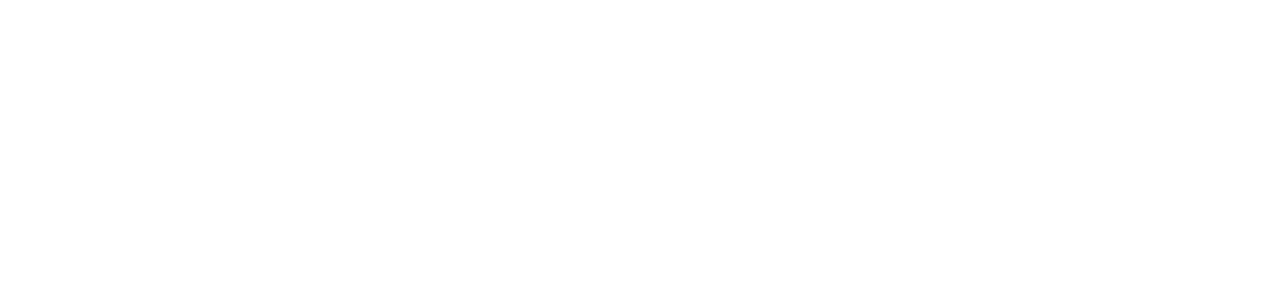
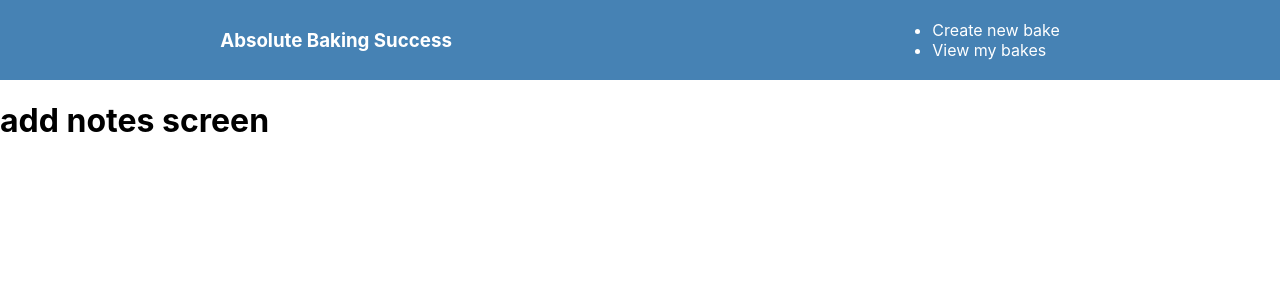
Before and after one commit to katrinareins/sourdough-calculator-frontend, a React (Create React App) app: page /addnotes in a window 1280 px wide. Shown: the top 300 px of the page. Built offline with nearby package versions, Linux system fonts and the light colour scheme.

Commit message:
Nav bar working.

```diff
--- a/src/App.css
+++ b/src/App.css
@@ -36,3 +36,12 @@
     transform: rotate(360deg);
   }
 }
+
+nav {
+  display: flex;
+  justify-content: space-around;
+  align-items: center;
+  min-height: 10vh;
+  background-color: steelblue;
+  color: white;
+}
--- a/src/App.js
+++ b/src/App.js
@@ -1,11 +1,25 @@
 import React from 'react';
 import './App.css';
+import Nav from './other/Nav';
+import loginScreen from './login_page/loginScreen';
+import addNotesScreen from './addNotes_page/addNotesScreen';
+import newBakeScreen from './newBake_page/newBakeScreen';
+import viewBakesScreen from './viewBakes_page/viewBakesScreen';
+import { BrowserRouter as Router, Switch, Route} from 'react-router-dom';
 
 function App() {
   return (
-    <div >
-
-    </div>
+    <Router>
+      <div>
+        <Nav />
+        <Switch>
+          <Route path='/' exact component={loginScreen} />
+          <Route path='/newBake' component={newBakeScreen} />
+          <Route path='/addnotes' component={addNotesScreen} />
+          <Route path='/viewbakes' component={viewBakesScreen} />
+        </Switch>
+      </div>
+    </Router>
   );
 }
 
--- a/src/other/navBar.js
+++ b/src/addNotes_page/addNotesScreen.js
@@ -1,13 +1,13 @@
 import React, { Component } from 'react'
 
-export class navBar extends Component {
+export class addNotes_screen extends Component {
     render() {
         return (
             <div>
-
+                <h1>add notes screen</h1>
             </div>
         )
     }
 }
 
-export default navBar
+export default addNotes_screen
--- a/src/viewBakes_page/viewBakes_screen.js
+++ b/src/login_page/loginScreen.js
@@ -1,13 +1,13 @@
 import React, { Component } from 'react'
 
-export class viewBakes_screen extends Component {
+export class login_screen extends Component {
     render() {
         return (
             <div>
-
+                <h1>login screen</h1>
             </div>
         )
     }
 }
 
-export default viewBakes_screen
+export default login_screen
--- a/src/newBake_page/newBakeScreen.js
+++ b/src/newBake_page/newBakeScreen.js
@@ -4,7 +4,7 @@
     render() {
         return (
             <div>
-
+                <h1>new bake screen</h1>
             </div>
         )
     }
--- /dev/null
+++ b/src/other/Nav.js
@@ -0,0 +1,19 @@
+import React from 'react'
+import '../App.css'
+
+
+function Nav() {
+    return (
+        <div>
+            <nav className='nav'>
+                <h3>Absolute Baking Success</h3>
+                <ul>
+                    <li>Create new bake</li>
+                    <li>View my bakes</li>
+                </ul>
+            </nav>
+        </div>
+    )
+}
+
+export default Nav;
--- a/src/addNotes_page/addNotes_screen.js
+++ b/src/viewBakes_page/viewBakesScreen.js
@@ -1,13 +1,13 @@
 import React, { Component } from 'react'
 
-export class addNotes_screen extends Component {
+export class viewBakes_screen extends Component {
     render() {
         return (
             <div>
-
+                <h1>view bakes screen</h1>
             </div>
         )
     }
 }
 
-export default addNotes_screen
+export default viewBakes_screen
```
Also changed, not shown: src/login_page/login_screen.js (deleted, +0 -13 lines).
